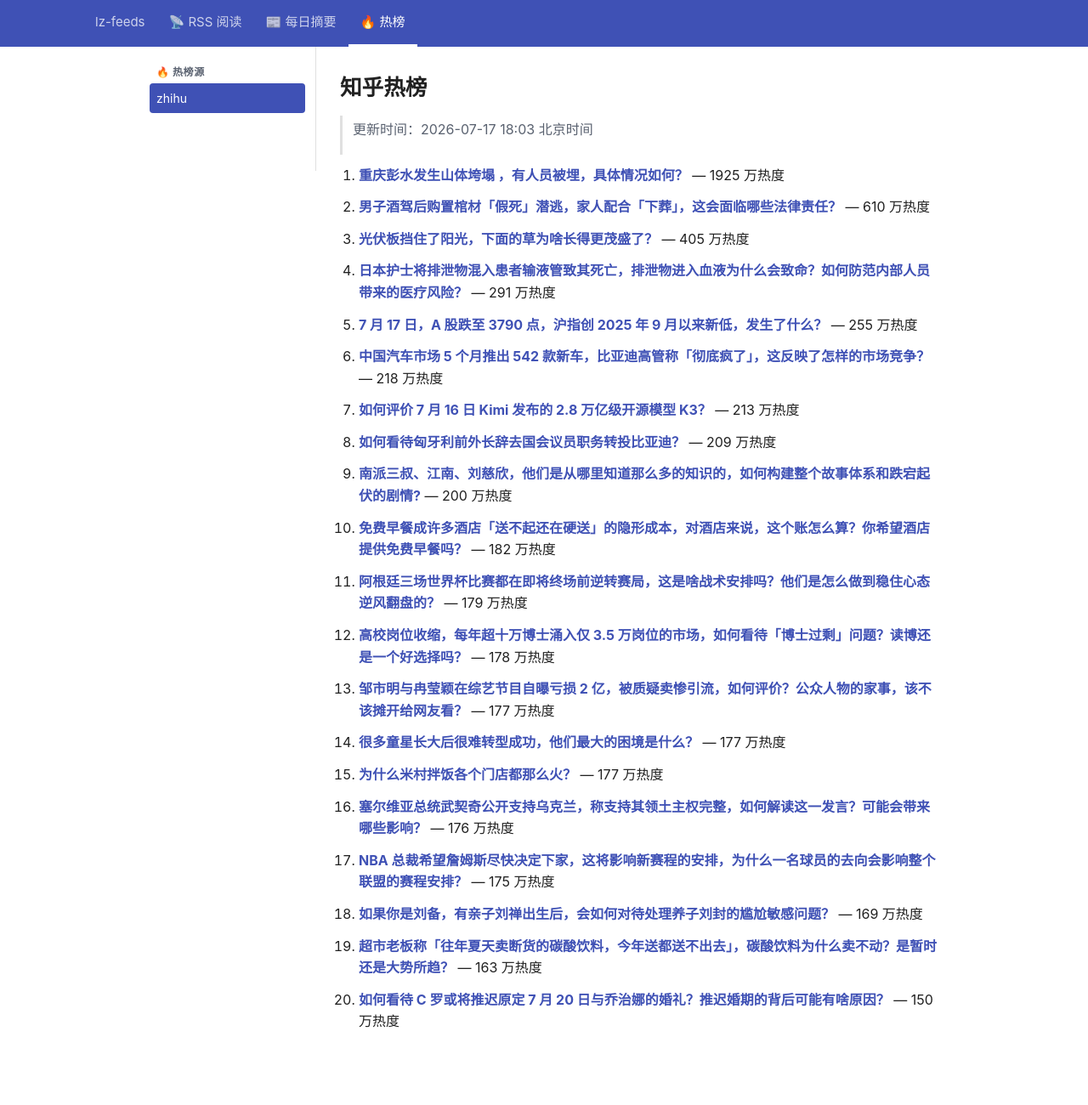
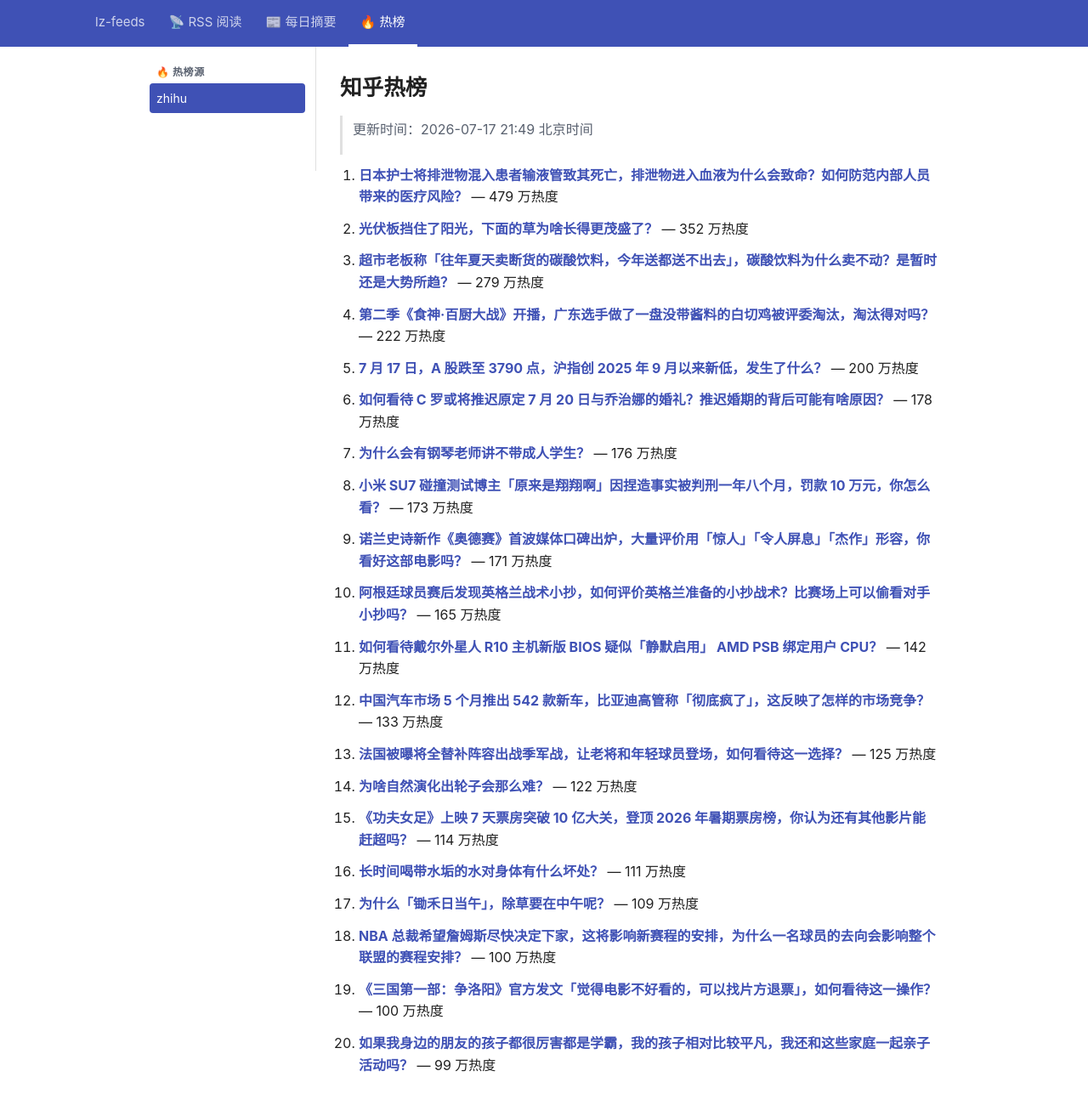
Before and after one commit to lizhang0101/lz-feeds, a Jekyll site: the page built from _hotlist/zhihu.md, in a window 1280 px wide and 1330 px high. Shown: the top 1300 px of the window at 85% size. Built offline with Jekyll 4.4.1, drawn with Linux system fonts in a browser that asks for light colours.

Commit message:
hotlist: 2026-07-17T13:49Z

```diff
--- a/_hotlist/zhihu.md
+++ b/_hotlist/zhihu.md
@@ -1,48 +1,48 @@
 ---
-updated: 2026-07-17 18:03 北京时间
+updated: 2026-07-17 21:49 北京时间
 count: 20
 ---
 
 # 知乎热榜
 
-> 更新时间：2026-07-17 18:03 北京时间
+> 更新时间：2026-07-17 21:49 北京时间
 
-1. **[重庆彭水发生山体垮塌 ，有人员被埋，具体情况如何？](https://www.zhihu.com/question/2061395641595426688)** — 1925 万热度
+1. **[日本护士将排泄物混入患者输液管致其死亡，排泄物进入血液为什么会致命？如何防范内部人员带来的医疗风险？](https://www.zhihu.com/question/2061057694832620856)** — 479 万热度
 
-2. **[男子酒驾后购置棺材「假死」潜逃，家人配合「下葬」，这会面临哪些法律责任？](https://www.zhihu.com/question/2060530186634933996)** — 610 万热度
+2. **[光伏板挡住了阳光，下面的草为啥长得更茂盛了？](https://www.zhihu.com/question/2061107208805414314)** — 352 万热度
 
-3. **[光伏板挡住了阳光，下面的草为啥长得更茂盛了？](https://www.zhihu.com/question/2061107208805414314)** — 405 万热度
+3. **[超市老板称「往年夏天卖断货的碳酸饮料，今年送都送不出去」，碳酸饮料为什么卖不动？是暂时还是大势所趋？](https://www.zhihu.com/question/2061198817991418630)** — 279 万热度
 
-4. **[日本护士将排泄物混入患者输液管致其死亡，排泄物进入血液为什么会致命？如何防范内部人员带来的医疗风险？](https://www.zhihu.com/question/2061057694832620856)** — 291 万热度
+4. **[第二季《食神·百厨大战》开播，广东选手做了一盘没带酱料的白切鸡被评委淘汰，淘汰得对吗？](https://www.zhihu.com/question/2060129175554594141)** — 222 万热度
 
-5. **[7 月 17 日，A 股跌至 3790 点，沪指创 2025 年 9 月以来新低，发生了什么？](https://www.zhihu.com/question/2061116752398962968)** — 255 万热度
+5. **[7 月 17 日，A 股跌至 3790 点，沪指创 2025 年 9 月以来新低，发生了什么？](https://www.zhihu.com/question/2061116752398962968)** — 200 万热度
 
-6. **[中国汽车市场 5 个月推出 542 款新车，比亚迪高管称「彻底疯了」，这反映了怎样的市场竞争？](https://www.zhihu.com/question/2060791514276615811)** — 218 万热度
+6. **[如何看待 C 罗或将推迟原定 7 月 20 日与乔治娜的婚礼？推迟婚期的背后可能有啥原因？](https://www.zhihu.com/question/2061095985552663651)** — 178 万热度
 
-7. **[如何评价 7 月 16 日 Kimi 发布的 2.8 万亿级开源模型 K3？](https://www.zhihu.com/question/2061204677446964906)** — 213 万热度
+7. **[为什么会有钢琴老师讲不带成人学生？](https://www.zhihu.com/question/2042257207627179809)** — 176 万热度
 
-8. **[如何看待匈牙利前外长辞去国会议员职务转投比亚迪？](https://www.zhihu.com/question/2061038899145728825)** — 209 万热度
+8. **[小米 SU7 碰撞测试博主「原来是翔翔啊」因捏造事实被判刑一年八个月，罚款 10 万元，你怎么看？](https://www.zhihu.com/question/2061463583091959064)** — 173 万热度
 
-9. **[南派三叔、江南、刘慈欣，他们是从哪里知道那么多的知识的，如何构建整个故事体系和跌宕起伏的剧情?](https://www.zhihu.com/question/35435432)** — 200 万热度
+9. **[诺兰史诗新作《奥德赛》首波媒体口碑出炉，大量评价用「惊人」「令人屏息」「杰作」形容，你看好这部电影吗？](https://www.zhihu.com/question/2058197753138602590)** — 171 万热度
 
-10. **[免费早餐成许多酒店「送不起还在硬送」的隐形成本，对酒店来说，这个账怎么算？你希望酒店提供免费早餐吗？](https://www.zhihu.com/question/2060421723376153435)** — 182 万热度
+10. **[阿根廷球员赛后发现英格兰战术小抄，如何评价英格兰准备的小抄战术？比赛场上可以偷看对手小抄吗？](https://www.zhihu.com/question/2061110573723378273)** — 165 万热度
 
-11. **[阿根廷三场世界杯比赛都在即将终场前逆转赛局，这是啥战术安排吗？他们是怎么做到稳住心态逆风翻盘的？](https://www.zhihu.com/question/2061173953381361461)** — 179 万热度
+11. **[如何看待戴尔外星人 R10 主机新版 BIOS 疑似「静默启用」 AMD PSB 绑定用户 CPU？](https://www.zhihu.com/question/2061347069571477599)** — 142 万热度
 
-12. **[高校岗位收缩，每年超十万博士涌入仅 3.5 万岗位的市场，如何看待「博士过剩」问题？读博还是一个好选择吗？](https://www.zhihu.com/question/2061024906939310932)** — 178 万热度
+12. **[中国汽车市场 5 个月推出 542 款新车，比亚迪高管称「彻底疯了」，这反映了怎样的市场竞争？](https://www.zhihu.com/question/2060791514276615811)** — 133 万热度
 
-13. **[邹市明与冉莹颖在综艺节目自曝亏损 2 亿，被质疑卖惨引流，如何评价？公众人物的家事，该不该摊开给网友看？](https://www.zhihu.com/question/2061035268946367738)** — 177 万热度
+13. **[法国被曝将全替补阵容出战季军战，让老将和年轻球员登场，如何看待这一选择？](https://www.zhihu.com/question/2061482689165619531)** — 125 万热度
 
-14. **[很多童星长大后很难转型成功，他们最大的困境是什么？](https://www.zhihu.com/question/1983132057480755135)** — 177 万热度
+14. **[为啥自然演化出轮子会那么难？](https://www.zhihu.com/question/2060649695580624117)** — 122 万热度
 
-15. **[为什么米村拌饭各个门店都那么火？](https://www.zhihu.com/question/2043613736666232393)** — 177 万热度
+15. **[《功夫女足》上映 7 天票房突破 10 亿大关，登顶 2026 年暑期票房榜，你认为还有其他影片能赶超吗？](https://www.zhihu.com/question/2060038001975976897)** — 114 万热度
 
-16. **[塞尔维亚总统武契奇公开支持乌克兰，称支持其领土主权完整，如何解读这一发言？可能会带来哪些影响？](https://www.zhihu.com/question/2061149996708099505)** — 176 万热度
+16. **[长时间喝带水垢的水对身体有什么坏处？](https://www.zhihu.com/question/284098592)** — 111 万热度
 
-17. **[NBA 总裁希望詹姆斯尽快决定下家，这将影响新赛程的安排，为什么一名球员的去向会影响整个联盟的赛程安排？](https://www.zhihu.com/question/2061375923639646082)** — 175 万热度
+17. **[为什么「锄禾日当午」，除草要在中午呢？](https://www.zhihu.com/question/2057344841936265609)** — 109 万热度
 
-18. **[如果你是刘备，有亲子刘禅出生后，会如何对待处理养子刘封的尴尬敏感问题？](https://www.zhihu.com/question/2049444949750555027)** — 169 万热度
+18. **[NBA 总裁希望詹姆斯尽快决定下家，这将影响新赛程的安排，为什么一名球员的去向会影响整个联盟的赛程安排？](https://www.zhihu.com/question/2061375923639646082)** — 100 万热度
 
-19. **[超市老板称「往年夏天卖断货的碳酸饮料，今年送都送不出去」，碳酸饮料为什么卖不动？是暂时还是大势所趋？](https://www.zhihu.com/question/2061198817991418630)** — 163 万热度
+19. **[《三国第一部：争洛阳》官方发文「觉得电影不好看的，可以找片方退票」，如何看待这一操作？](https://www.zhihu.com/question/2061409074185335802)** — 100 万热度
 
-20. **[如何看待 C 罗或将推迟原定 7 月 20 日与乔治娜的婚礼？推迟婚期的背后可能有啥原因？](https://www.zhihu.com/question/2061095985552663651)** — 150 万热度
+20. **[如果我身边的朋友的孩子都很厉害都是学霸，我的孩子相对比较平凡，我还和这些家庭一起亲子活动吗？](https://www.zhihu.com/question/2061015890934736081)** — 99 万热度
```
